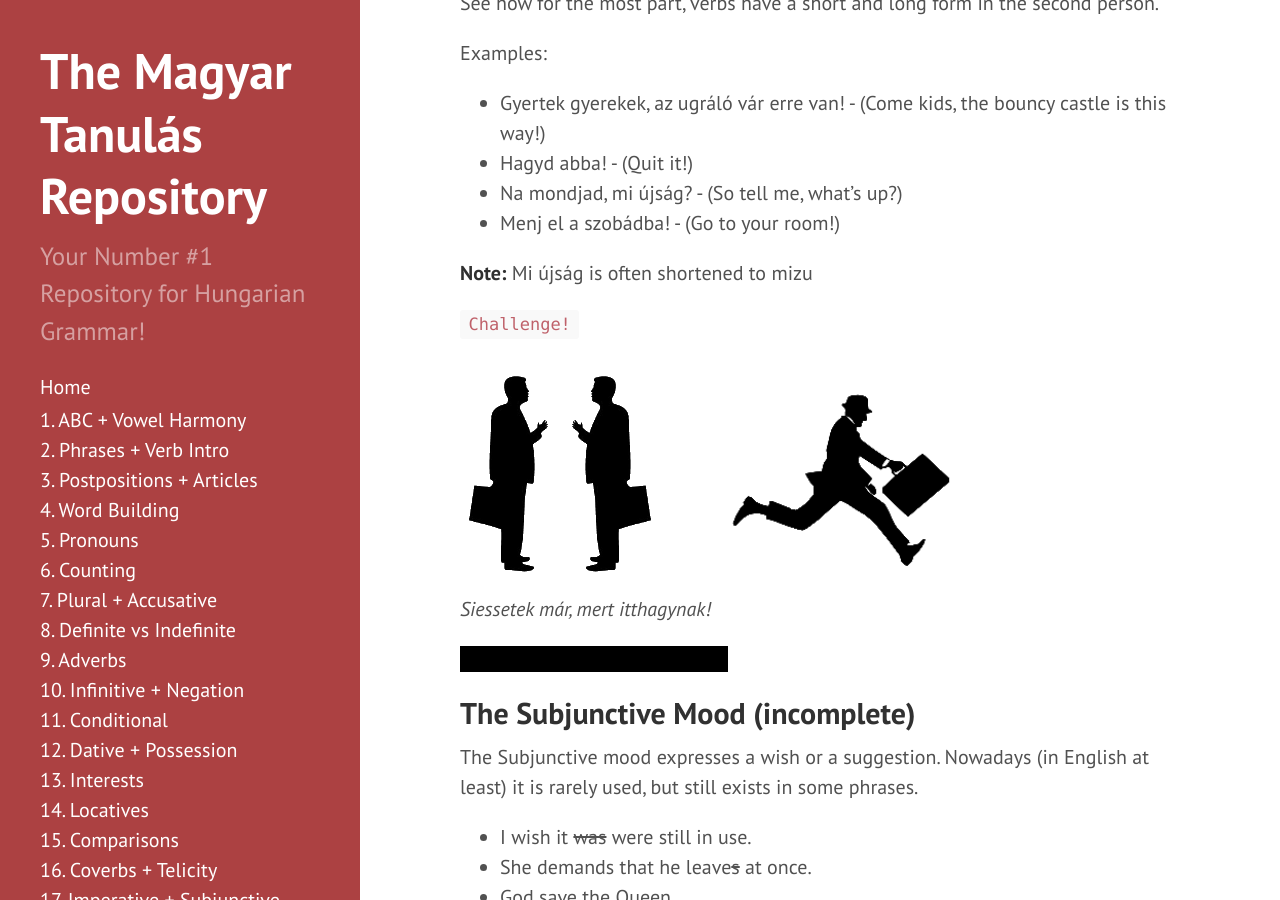
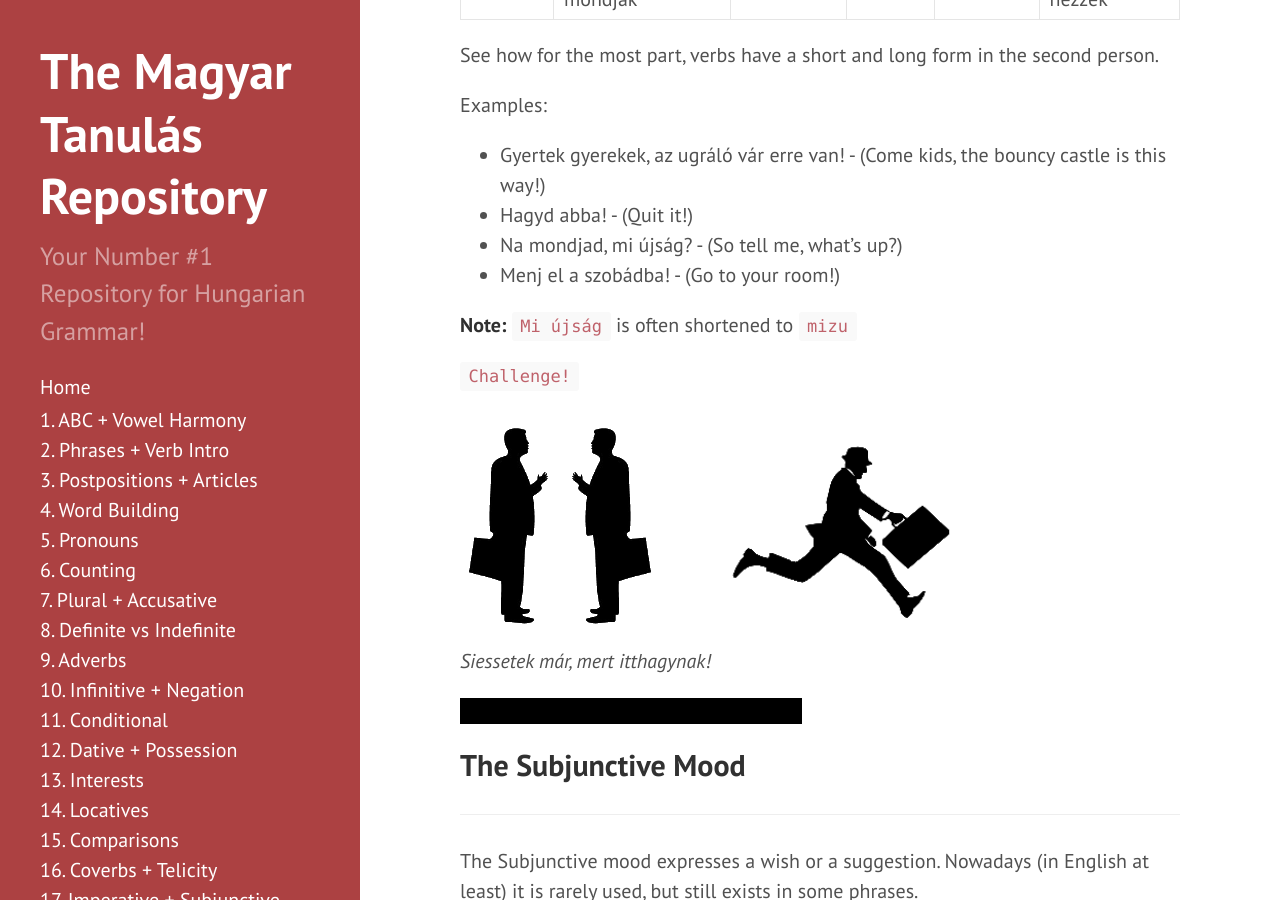
Before and after one commit to Magyartanulas/magyartanulas.github.io, a Jekyll site: the page built from imperative_subjunctive.md, in a window 1280 px wide and 900 px high, scrolled down 1054 px. Built offline with Jekyll 4.4.1, drawn with Linux system fonts in a browser that asks for light colours; Markdown is read by kramdown in place of the engine named in the settings.

Commit message:
Update imperative_subjunctive.md

```diff
--- a/imperative_subjunctive.md
+++ b/imperative_subjunctive.md
@@ -4,6 +4,7 @@
 ---
 
 ## The Imperative Mood
+---
 
 * The indicative mood *indicates* what is happening. - My friend is coming over to my place.
 * The conditional mood depends on *conditions* to occur. - If he finishes his homework, then he can come over.
@@ -31,16 +32,17 @@
 * Na mondjad, mi újság? - (So tell me, what's up?)
 * Menj el a szobádba! - (Go to your room!)
 
-**Note:** Mi újság is often shortened to mizu
+**Note:** `Mi újság` is often shortened to `mizu`
 
 `Challenge!`
 
 ![siet](https://magyartanulas.github.io/public/hurry.png)
 *Siessetek már, mert itthagynak!*
 
-<span class="spoiler">Hurry up (guys), they're leaving!</span>
+<span class="spoiler">Hurry up (guys), because they're leaving!</span>
 
-## The Subjunctive Mood (incomplete)
+## The Subjunctive Mood
+---
 
 The Subjunctive mood expresses a wish or a suggestion. Nowadays (in English at least) it is rarely used, but still exists in some phrases.
 
```
